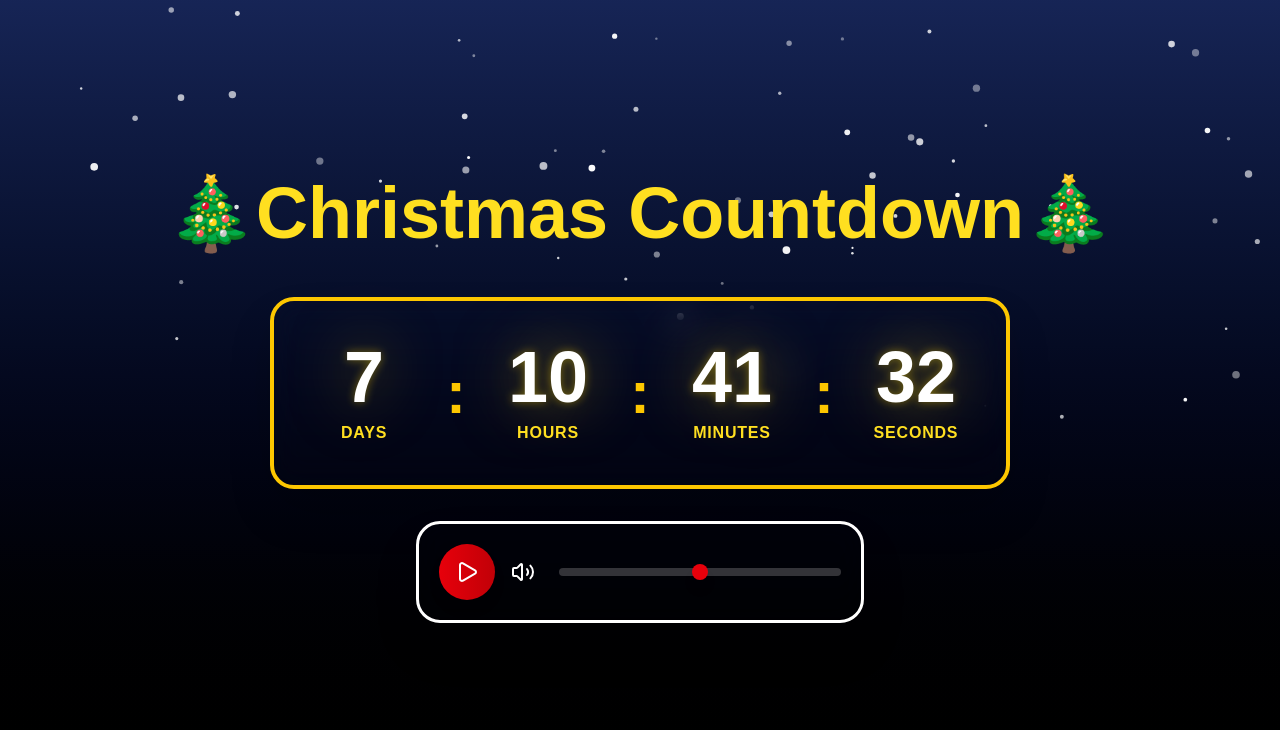
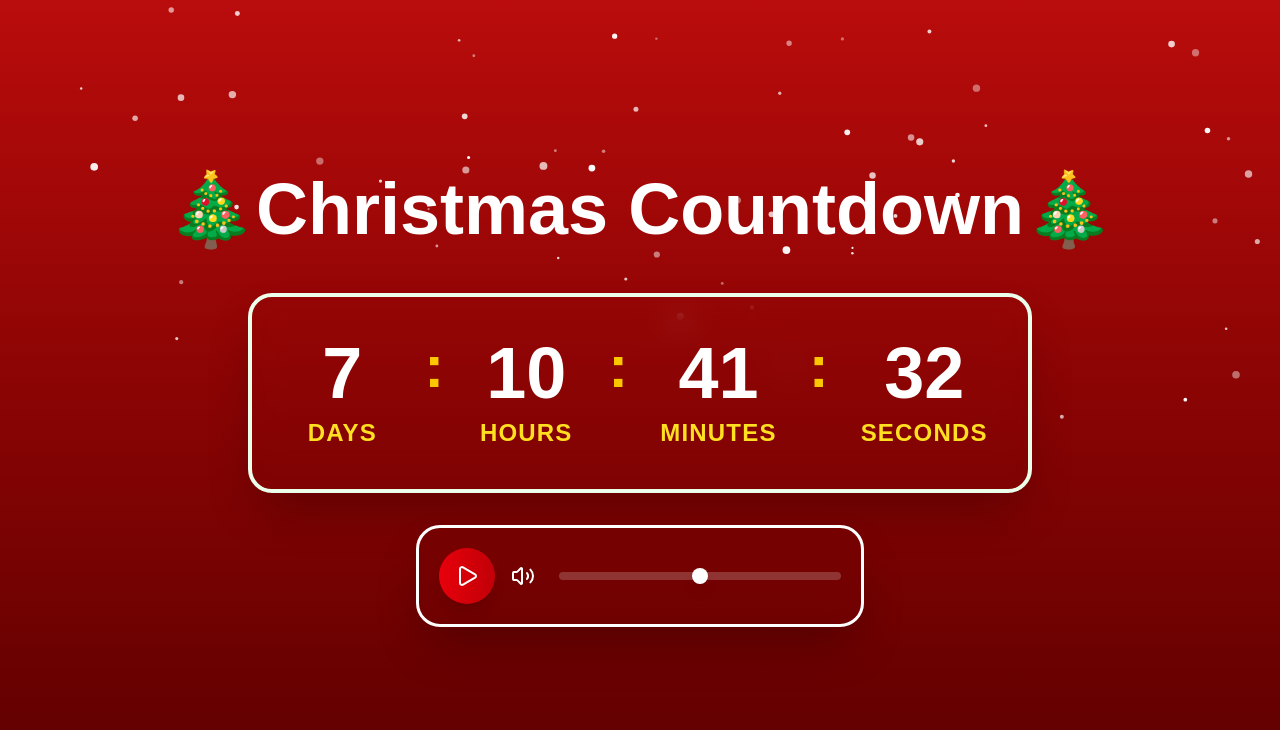
Before and after one commit to kharizzakaye/christmas-countdown-timer, a Next.js app: page / in a window 1280 px wide. Shown: the top 730 px of the page. Built offline with nearby package versions, Linux system fonts and the light colour scheme.

Commit message:
update colors

```diff
--- a/app/components/CountdownTimerComponent.tsx
+++ b/app/components/CountdownTimerComponent.tsx
@@ -51,7 +51,7 @@ const CountdownTimerComponent = () => {
 
   if (!mounted || !timeLeft) {
     return (
-      <div className="backdrop-blur-lg border-4 border-yellow-400 rounded-3xl p-6 md:p-10 shadow-2xl h-32 md:h-40 flex items-center justify-center">
+      <div className="backdrop-blur-lg border-4 border-[#005c00] rounded-3xl p-6 md:p-10 shadow-2xl h-32 md:h-40 flex items-center justify-center">
         <div className="text-yellow-300 text-lg">Loading...</div>
       </div>
     );
@@ -60,7 +60,7 @@ const CountdownTimerComponent = () => {
   if (timeLeft.expired) {
     return (
       <div className="text-center backdrop-blur-lg p-10">
-        <h1 className="text-5xl md:text-8xl font-bold text-yellow-300 mb-4">
+        <h1 className="text-5xl md:text-8xl font-bold text-[#005c00] mb-4">
           Merry Christmas!
         </h1>
         <p className="text-xl lg:text-2xl text-white">
@@ -72,8 +72,8 @@ const CountdownTimerComponent = () => {
 
   const pad = (n: number) => String(n).padStart(2, "0");
   return (
-    <div className="backdrop-blur-lg border-4 border-yellow-400 rounded-3xl p-4 md:p-10 shadow-2xl">
-      <div className="flex flex-col md:flex-row items-center justify-center gap-4 md:gap-8">
+    <div className="backdrop-blur-lg border-4 border-[#ecffeb] rounded-3xl p-4 md:p-10 shadow-2xl">
+      <div className="flex flex-col md:flex-row items-start justify-center gap-4 md:gap-8">
         <div className="flex flex-col items-center">
           <TimeUnit value={String(timeLeft.days)} label="Days" />
         </div>
--- a/app/components/MusicPlayerComponent.tsx
+++ b/app/components/MusicPlayerComponent.tsx
@@ -48,7 +48,7 @@ const MusicPlayerComponent = () => {
         <div className="flex items-center gap-2">
           <button
             onClick={togglePlay}
-            className="flex items-center justify-center min-w-11 p-3 sm:p-4 rounded-full bg-linear-to-r from-red-600 to-red-700 hover:from-red-700 hover:to-red-800 shadow-lg transform transition-all duration-200 text-white hover:scale-105 active:scale-95"
+            className="cursor-pointer flex items-center justify-center min-w-11 p-3 sm:p-4 rounded-full bg-linear-to-r from-red-600 to-red-700 hover:from-red-700 hover:to-red-800 shadow-lg transform transition-all duration-200 text-white hover:scale-105 active:scale-95"
             aria-label={isPlaying ? "Pause" : "Play"}
           >
             <div className="text-lg sm:text-2xl">
@@ -86,13 +86,13 @@ const MusicPlayerComponent = () => {
                        [&::-webkit-slider-thumb]:w-4
                        [&::-webkit-slider-thumb]:h-4
                        [&::-webkit-slider-thumb]:rounded-full
-                       [&::-webkit-slider-thumb]:bg-red-600
+                       [&::-webkit-slider-thumb]:bg-white
                        [&::-webkit-slider-thumb]:cursor-pointer
                        [&::-webkit-slider-thumb]:shadow-lg
                        [&::-moz-range-thumb]:w-4
                        [&::-moz-range-thumb]:h-4
                        [&::-moz-range-thumb]:rounded-full
-                       [&::-moz-range-thumb]:bg-red-600
+                       [&::-moz-range-thumb]:bg-white
                        [&::-moz-range-thumb]:border-0
                        [&::-moz-range-thumb]:cursor-pointer"
             />
--- a/app/components/TimeUnitComponent.tsx
+++ b/app/components/TimeUnitComponent.tsx
@@ -3,17 +3,10 @@ export const TimeUnit: React.FC<{ value: string; label: string }> = ({
   label,
 }) => (
   <div className="flex flex-col items-center min-w-20 md:min-w-25">
-    <div
-      className="text-5xl md:text-7xl font-bold text-white mb-2 transition-all duration-300"
-      style={{
-        textShadow:
-          "0 0 10px rgba(255, 215, 0, 0.4), 0 0 60px rgba(255, 215, 0, 0.5)",
-        animation: "pulse 2s ease-in-out infinite",
-      }}
-    >
+    <div className="text-5xl md:text-7xl font-bold text-white mb-2 transition-all duration-300">
       {value}
     </div>
-    <div className="text-sm md:text-base text-yellow-300 font-semibold uppercase tracking-wider">
+    <div className="text-sm md:text-base lg:text-2xl text-yellow-300 font-semibold uppercase tracking-wider">
       {label}
     </div>
   </div>
--- a/app/page.tsx
+++ b/app/page.tsx
@@ -4,7 +4,7 @@ import SnowfallComponent from "./components/SnowfallComponent";
 
 const Page = () => {
   return (
-    <main className="relative min-h-screen bg-linear-to-b from-blue-950  to-black overflow-hidden">
+    <main className="relative min-h-screen bg-linear-to-b from-[#ba0c0c]  to-[#5c0000] overflow-hidden">
       <SnowfallComponent />
 
       <div className="absolute inset-0 z-0"></div>
@@ -12,7 +12,7 @@ const Page = () => {
       <div className="relative z-10 min-h-screen flex flex-col items-center justify-center px-4 py-8">
         <header className="text-center mb-8 md:mb-12 flex text-3xl md:text-5xl lg:text-7xl ">
           <div className="hidden md:block">🎄</div>
-          <h1 className="font-bold text-yellow-300">Christmas Countdown</h1>
+          <h1 className="font-bold text-white">Christmas Countdown</h1>
           <div className="hidden md:block">🎄</div>
         </header>
 
```
